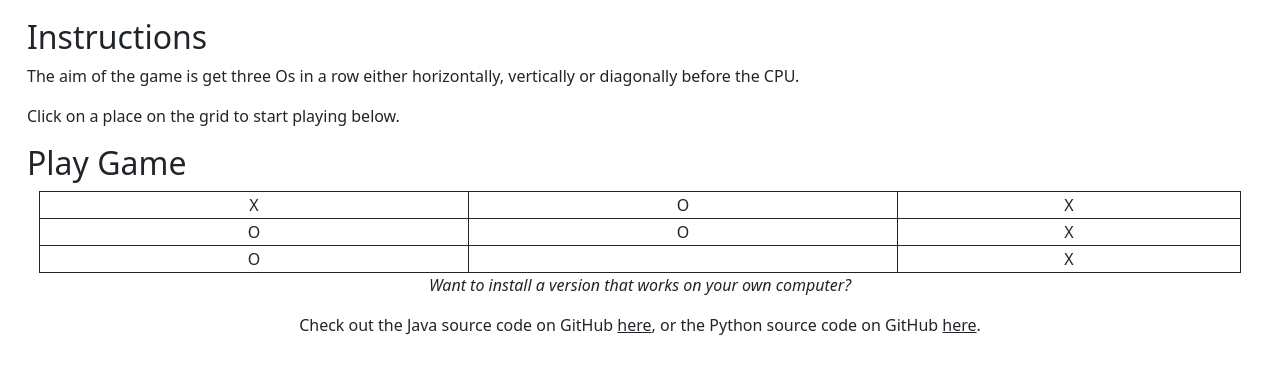
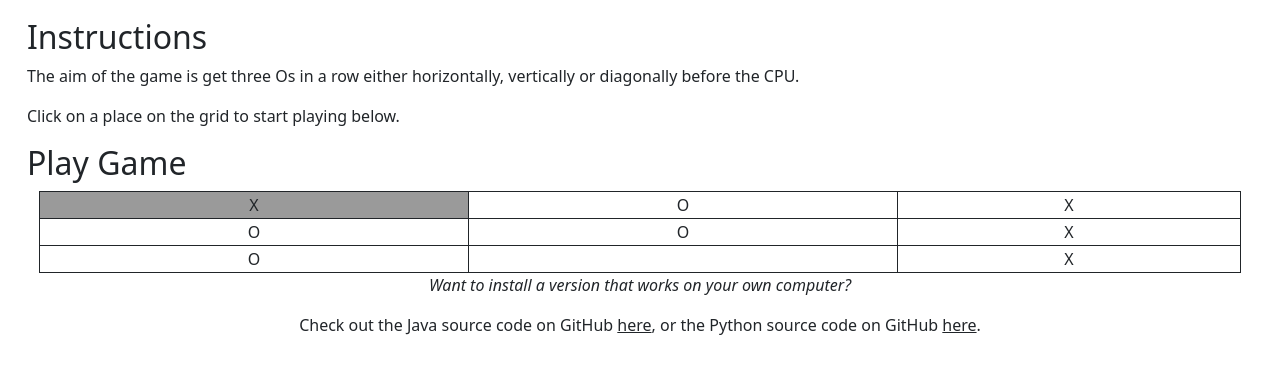
Before and after one commit to nlutala/nlutala-portfolio, a Django app: page /projects/tic-tac-toe in a window 1280 px wide, with the pointer over the restyled element. Shown: the part 213-587 px from the top of the page. Run offline with Django 5.2, Linux system fonts and the light colour scheme.

Commit message:
Update tic_tac_toe.html with hover effect over each part of the grid

```diff
--- a/website/templates/website/tic_tac_toe.html
+++ b/website/templates/website/tic_tac_toe.html
@@ -22,6 +22,10 @@
 
       td {
         border: 1px solid;
+      }
+
+      td:hover {
+        background-color: rgb(154, 154, 154);
       }
     </style>
     <nav class="navbar" style="border-radius: 1%;">
```
